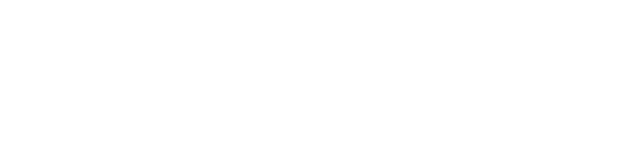
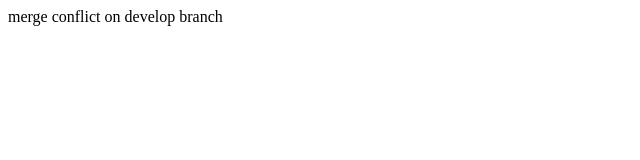
Before and after one commit to CalderEri/GitCollaboration, a plain HTML site: page index.html in a window 1280 px wide. Shown: the whole page, without its empty margins (0-640 px from the left). Drawn offline with Linux system fonts and the light colour scheme.

Commit message:
merge conflict on develop branch

```diff
--- a/index.html
+++ b/index.html
@@ -3,6 +3,7 @@
     <meta charset="UTF-8" />
     <meta name="viewport" content="width=device-width, initial-scale=1.0" />
     <title>Second Commit on Neat</title>
+    <p>merge conflict on develop branch</p>
   </head>
   <body></body>
 </html>
```
